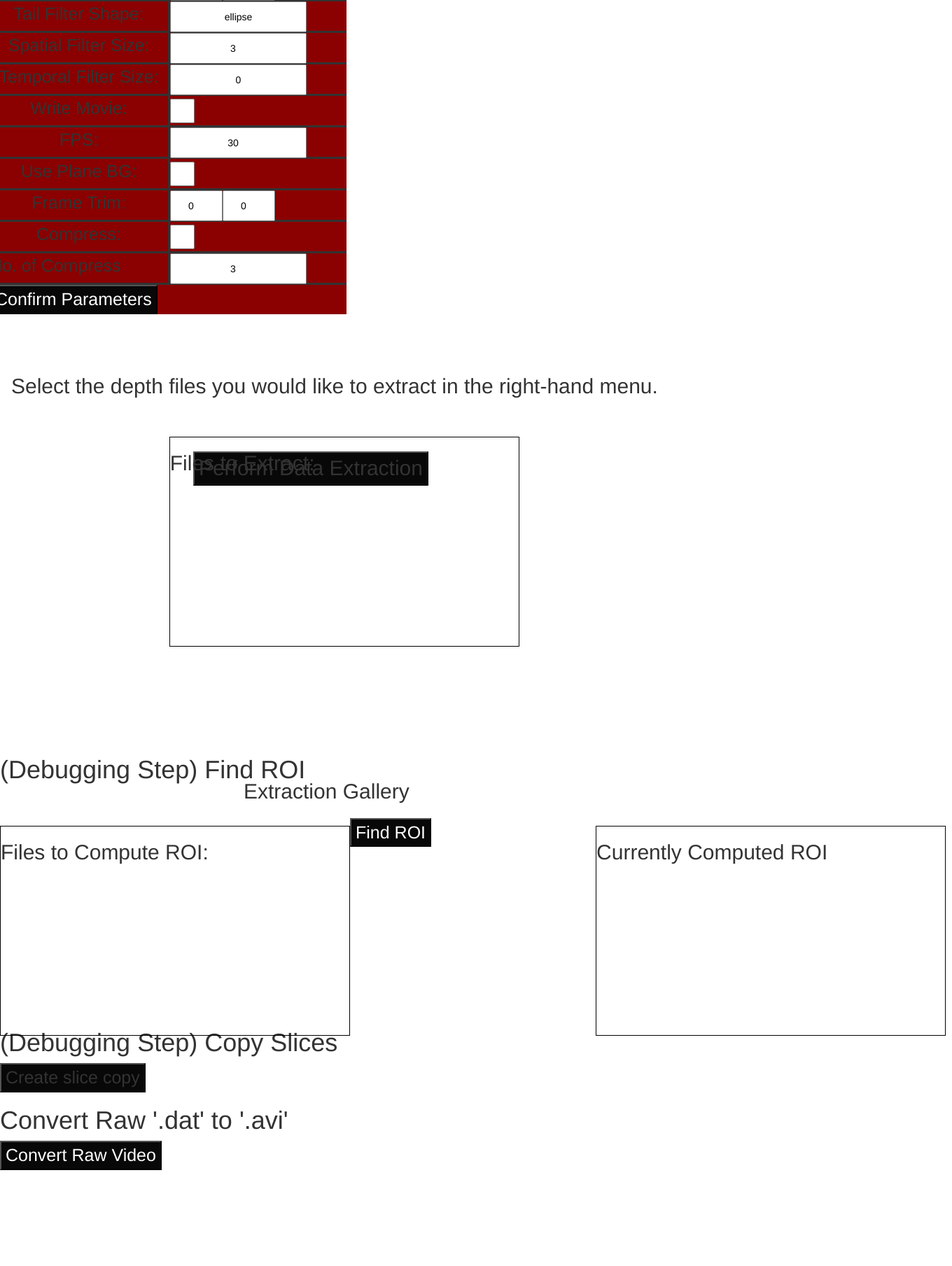
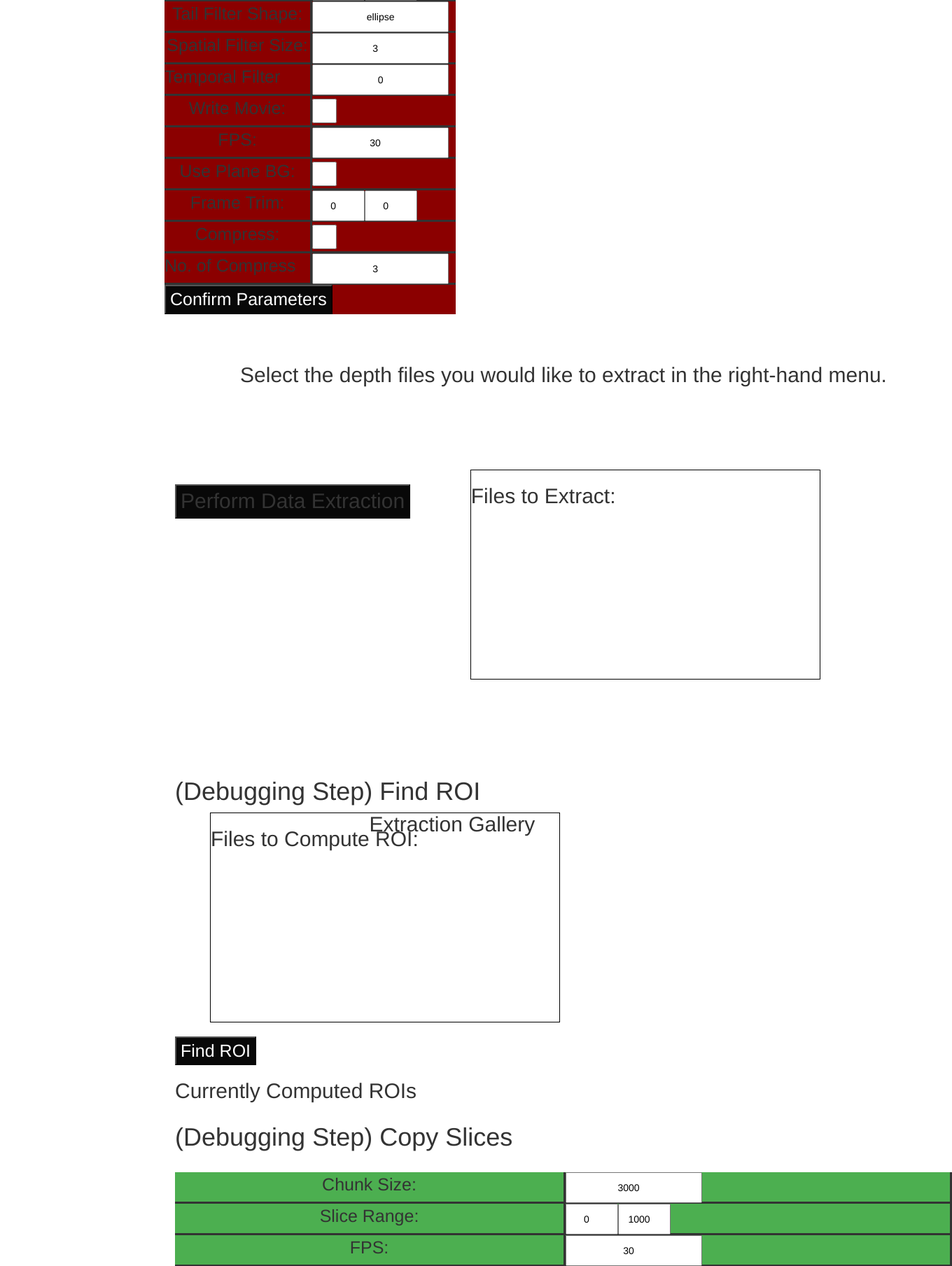
Before and after one commit to dattalab/moseq2-app, a Flask app: page /extract in a window 1360 px wide. Shown: the part 1700-3509 px from the top of the page at 70% size. Before the commit the page ends 3372 px from the top, so only its background shows below. Run offline with Flask 2, Linux system fonts and the light colour scheme; some libraries are stand-ins or nearby versions.

Commit message:
Added findROI and Copy Slice + Cleaned all pages + Formatting
Fixed sidebar context issues
Fixed Display div shift issues
Downsizing application to consolidate as much info into a singular page
as user-intuition permits.

```diff
--- a/modules/app/static/css/extract_style.css
+++ b/modules/app/static/css/extract_style.css
@@ -1,5 +1,10 @@
 .tab-title{
     left:150px;
+}
+
+.tab {
+    margin-right: 8px;
+    height: 100%;
 }
 
 .tab#command-optionsE{
@@ -25,9 +30,21 @@
   padding-top: 70px;
 }
 
+.tabs {
+  margin-left: 250px;
+}
+
+/* Style the tab content */
+#extract-tab .choice-content {
+  text-align: center;
+  height: 100%;
+  width: 100%;
+  border-left: none;
+}
+
 #extract-prompt {
     text-align: center;
-    float: left;
+    justify-content: center;
 }
 
 
@@ -36,7 +53,6 @@
     font-size: 30px;
     top: 70px;
     position: relative;
-    right: 50%;
 }
 
 .filecheck{
@@ -45,7 +61,7 @@
     border: 1px solid #000;
     position: relative;
     top: 50%;
-    left: 17%;
+    left: 38%;
 }
 
 
@@ -56,16 +72,20 @@
 }
 
 
-#roifiles {
-    float: left;
-    left: 0;
-    top: 50px;
+.filecheckR{
+    width: 500px;
+    height: 300px;
+    border: 1px solid #000;
+    left: 600px;
+    margin-left: 50px;
 }
 
-#roi-preview {
-    display: inline-block;
-    right:50px;
-    top: 30px;
+#roifiles.filecheckR {
+
+}
+
+#roi-preview.filecheckR  {
+
 }
 
 .fileUL {
@@ -107,6 +127,53 @@
     opacity: 0.7;
 }
 
+.grid-container {
+  display: grid;
+  justify-content: center;
+  grid-template-columns: repeat(auto-fill, minmax(300px, 1fr));
+  grid-gap: 1em;
+}
+
+#find-roi-tab img {
+  width: 100%;
+  height: auto;
+}
+
+.computed-roi:hover .img-title {
+  opacity: 1;
+}
+
+.computed-roi {
+  position: relative;
+}
+
+.img-title {
+  position: absolute;
+  top: 0;
+  left: 0;
+  height: 100%;
+  width: 100%;
+  background: rgba(90,0,10,0.4);
+
+  /* typographic styles */
+  color: white;
+  font-size: 1.5em;
+  font-weight: bold;
+  text-decoration: none;
+
+  /* position the text centrally*/
+  display: flex;
+  align-items: center;
+  justify-content: center;
+
+  /* hide the title by default */
+  opacity: 0;
+  transition: opacity .5s;
+}
+
+.roi-img {
+    line-height: 0;
+}
 
 /* The Modal (background) */
 .modal {
@@ -177,11 +244,6 @@
   .modal-content {
     width: 100%;
   }
-}
-
-
-#extract-tab {
-    padding: 16px;
 }
 
 .modal-headerText {
@@ -371,13 +433,3 @@
     background-color: #080808;
     font-size: 25px;
 }
-
-/* Style the tab content */
-#extract-tab .choice-content {
-  float: initial;
-  text-align: center;
-  padding: 0px 0px 0px 275px;
-
-  width: 100%;
-  border-left: none;
-}
--- a/modules/app/static/css/viz_style.css
+++ b/modules/app/static/css/viz_style.css
@@ -42,7 +42,7 @@
   float: right;
   padding: 0px 0px;
   /*border: 10px solid #ccc;*/
-  width: 70%;
+  width: 100%;
   border-left: none;
   height: 300px;
 }
--- a/modules/app/static/js/extract_script.js
+++ b/modules/app/static/js/extract_script.js
@@ -132,26 +132,109 @@
 
 function findROI() {
 
-    $.get('/find-roi', {}, function(resp) {
-        if (resp.ok) {
-            alert(resp.message);
-        } else {
-            alert(resp.message);
-        }
+    var url = '/find-roi';
+    var formData = new FormData();
+
+    $('#roi-list li').each(function(i)
+    {
+       var filename = $(this).attr('id');
+       filename = filename.replace('-', '/');
+
+       formData.append('depth-file', filename);
+    });
+
+    fetch(url, {
+            method: 'POST',
+            body: formData
+        })
+        .then(response => response.json())
+        .then(response => {
+
+            var grid = document.getElementsByClassName('grid-container')[0];
+            var files = response.files.split(" || ")
+
+            for(var i=0; i < files.length-1; i++) {
+
+                filename = files[i].split('/')
+                filename = filename[filename.length-1]
+
+                var computedDiv = document.createElement('div');
+                computedDiv.setAttribute('style', 'justify-content:center;')
+                computedDiv.setAttribute('class', 'computed-roi');
+
+                var title = document.createElement('a');
+                title.setAttribute('class', 'img-title');
+                var t = document.createTextNode(filename);
+                title.appendChild(t)
+                computedDiv.appendChild(title);
+
+                var aImg = document.createElement('a');
+                aImg.setAttribute('class', 'roi-img');
+                computedDiv.appendChild(aImg);
+
+                var imgHolder = document.createElement('div');
+                imgHolder.setAttribute('class', 'img-holder');
+                aImg.appendChild(imgHolder);
+
+                var img = document.createElement('img');
+                img.setAttribute('src', files[i]);
+                img.setAttribute('id', files[i].replace('/','_'));
+                imgHolder.appendChild(img);
+
+                var downloadingImage = new Image();
+                downloadingImage.onload = function(){
+                    img.src = this.src;
+                };
+
+                downloadingImage.src = files[i];
+                console.log(files[i]);
+                grid.appendChild(computedDiv);
+            }
+        })
+        .catch(() => {
+            console.log('error :(');
+            // Error: inform user of upload error response.
     });
 }
 
 function copySlices() {
-    $.get('/copy-slice', {}, function(resp) {
-        if (resp.ok) {
-            alert(resp.message);
+    var url = '/copy-slice';
+    var formData = new FormData();
 
-        } else {
-            alert(resp.message);
+    $('#slice-list li').each(function(i)
+    {
+       var filename = $(this).attr('id');
+       filename = filename.replace('-', '/');
+
+       formData.append('depth-file', filename);
+    });
+
+    $('#params input, #params select').each(
+        function(index){
+            var input = $(this);
+            if (formData.get(input.attr('name'))) {
+                var prev = formData.get(input.attr('name'));
+                let newVal = [prev, input.val()];
+                formData.set(input.attr('name'), newVal);
+            } else{
+                formData.append(input.attr('name'), input.val());
+            }
         }
+    );
+
+    fetch(url, {
+            method: 'POST',
+            body: formData
+        })
+        .then(response => response.json())
+        .then(response => {
+            alert(response.files.split(' || '));
+        })
+        .catch(() => {
+            console.log('error :(');
+            // Error: inform user of upload error response.
     });
 }
-
 
 function displayFlipModal(event) {
     // Get the modal
@@ -218,14 +301,37 @@
 function selectFile(event) {
     var clickedOpt = event.target;
     var clickedOptName = event.target.innerHTML;
-    var ul = document.getElementById("selected-list");
+    var listname;
+    var ul;
+
+
+    // Get current selected operation
+    var options = document.getElementsByClassName("choice active")[0].id;
+    switch(options){
+        case "extract-button":
+            listname = "selected-list";
+            ul = document.getElementById(listname);
+            break;
+        case "find-roi-button":
+            listname = "roi-list";
+            ul = document.getElementById(listname);
+            break;
+        case "copy-slice-button":
+            listname = "slice-list";
+            ul = document.getElementById(listname);
+            break;
+        default:
+            break;
+    }
+
+
     var clickedOptId = clickedOptName.replace('/','-');
 
     if (clickedOpt.selected) {
         var li = document.createElement("li");
         li.setAttribute('id', clickedOptId);
         li.appendChild(document.createTextNode(clickedOptName));
-        var children = $('#selected-list').children();
+        var children = $('#'+listname).children();
 
         //base case
         if (children.length == 0) {
--- a/modules/app/templates/extract.html
+++ b/modules/app/templates/extract.html
@@ -8,7 +8,8 @@
         <link rel="stylesheet" href="https://maxcdn.bootstrapcdn.com/bootstrap/3.3.7/css/bootstrap.min.css">
         <link rel="stylesheet" href="/static/css/extract_style.css">
         <script src="https://ajax.googleapis.com/ajax/libs/jquery/2.1.1/jquery.min.js"></script>
-        <script src="https://code.jquery.com/ui/1.12.1/jquery-ui.js"></script>
+        <script src="//code.jquery.com/jquery-1.10.2.js"></script>
+        <script src="//code.jquery.com/ui/1.11.4/jquery-ui.js"></script>
         <script src="/static/js/extract_script.js"></script>
         <meta name="description" content="MoSeq2 Data Extraction Page">
         <meta name="author" content="Ayman Zeine">
@@ -505,24 +506,73 @@
             <section class="choice-content" id="find-roi-tab">
                 <h1>(Debugging Step) Find ROI</h1>
 
-                <div class="filecheck" id="roifiles">
+                <div class="filecheckR" id="roifiles">
                     <h2>Files to Compute ROI:</h2>
                     <ul class="fileUL" id="roi-list"></ul>
                 </div><br>
                 <button id="roi-op" onclick="findROI()">Find ROI</button>
 
-                <div class="filecheck" id="roi-preview">
-                    <h2 id="roi-title">Currently Computed ROI</h2>
+                <div id="roi-preview">
+                    <h2 id="roi-title">Currently Computed ROIs</h2>
+                    <div class="grid-container">
 
+                    </div>
                 </div>
             </section>
 
             <section class="choice-content" id="copy-slice-tab">
                 <h1>(Debugging Step) Copy Slices</h1>
-                <button id="copy-op" onclick="copySlices()">Create slice copy</button>
+                <br>
+                <form id="params">
+                    <div class="col-row">
+                        <div class="columnL">
+                              Chunk Size:
+                        </div>
+                        <div class="columnR">
+                            <input class="param" name="chunk_size" type="number" value="3000" >
+                        </div>
+                    </div>
+                    <div class="col-row">
+                        <div class="columnL">
+                              Slice Range:
+                        </div>
+                        <div class="columnR">
+                            <input class="param2" name="copy_slice" type="number" value="0" ><input class="param2" name="copy_slice" type="number" value="1000" >
+                        </div>
+                    </div>
+                    <div class="col-row">
+                        <div class="columnL">
+                              FPS:
+                        </div>
+                        <div class="columnR">
+                            <input class="param" name="fps" type="number" value="30" >
+                        </div>
+                    </div>
+                    <div class="col-row">
+                        <div class="columnL">
+                            Delete original?
+                        </div>
+                        <div class="columnR">
+                            <input class="paramC" name="delete" type="checkbox">
+                        </div>
+                    </div>
+                    <div class="col-row">
+                        <div class="columnL">
+                              Number of Encoding Threads:
+                        </div>
+                        <div class="columnR">
+                            <input class="param" name="threads" type="number" value="3">
+                        </div>
+                    </div>
+                    <button id="copy-op" onclick="copySlices()">Create slice copy</button>
+                </form>
+
+                <div class="filecheckR" id="slicefiles">
+                    <h2>Files to Copy Slices:</h2>
+                    <ul class="fileUL" id="slice-list"></ul>
+                </div>
+
             </section>
-
-
 
             <section class="choice-content" id="converter-tab">
                 <h1>Convert Raw '.dat' to '.avi'</h1>
```
Also changed, not shown: modules/app/controllers/extract-controller.py (+65 -11 lines), modules/app/controllers/index-controller.py (+25 -4 lines), modules/app/static/js/index_script.js (+10 -1 lines), modules/app/templates/index.html (+4 -3 lines), modules/app/templates/model.html (+0 -11 lines), modules/app/templates/pca.html (+12 -19 lines), modules/app/templates/viz.html (+3 -19 lines), modules/app/controllers/pca-controller.py (line endings or trailing spaces), modules/app/static/img/rois/bground.jpeg (added), modules/app/static/img/rois/first_frame.jpeg (added), modules/app/static/img/rois/roi_00.jpeg (added).
